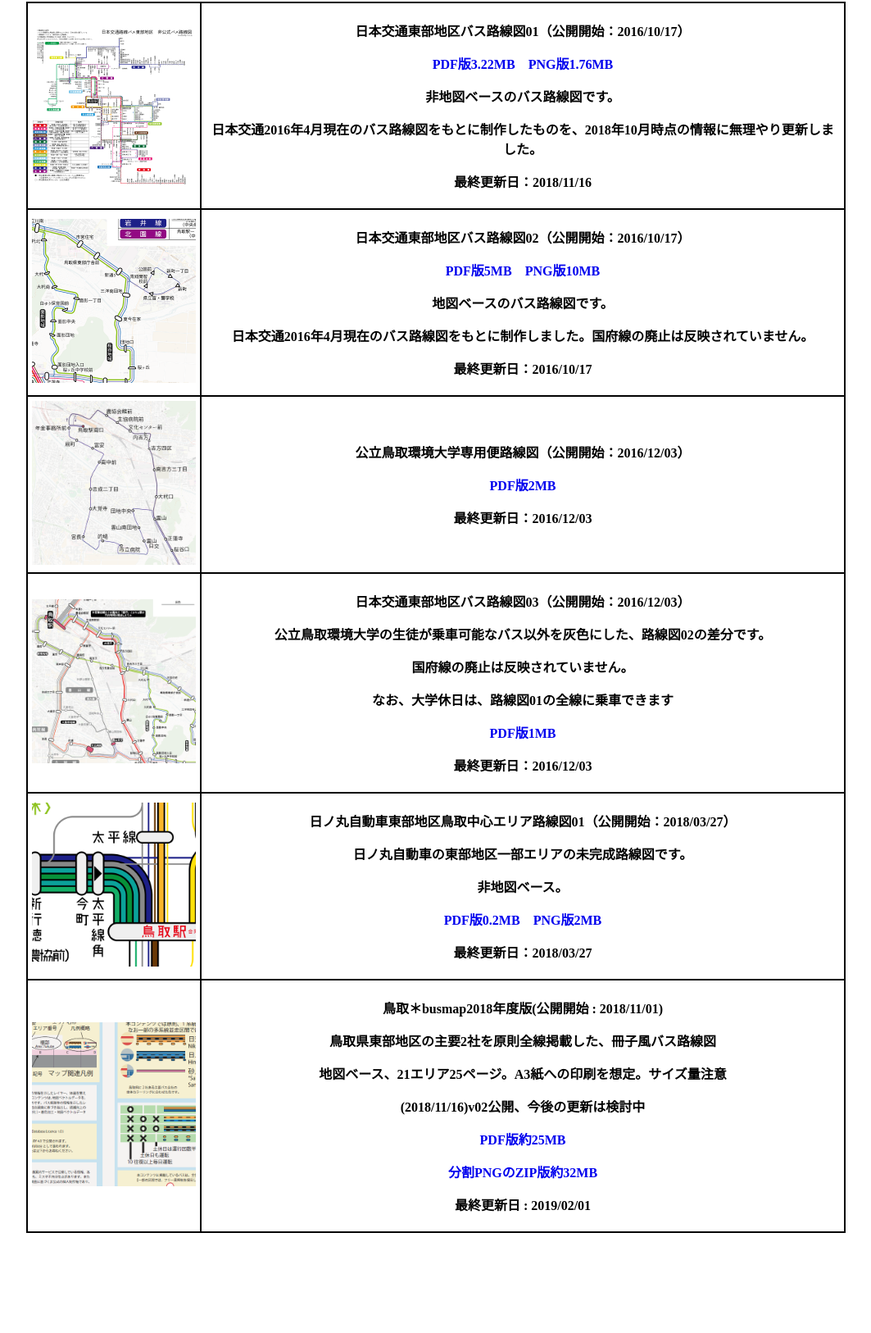
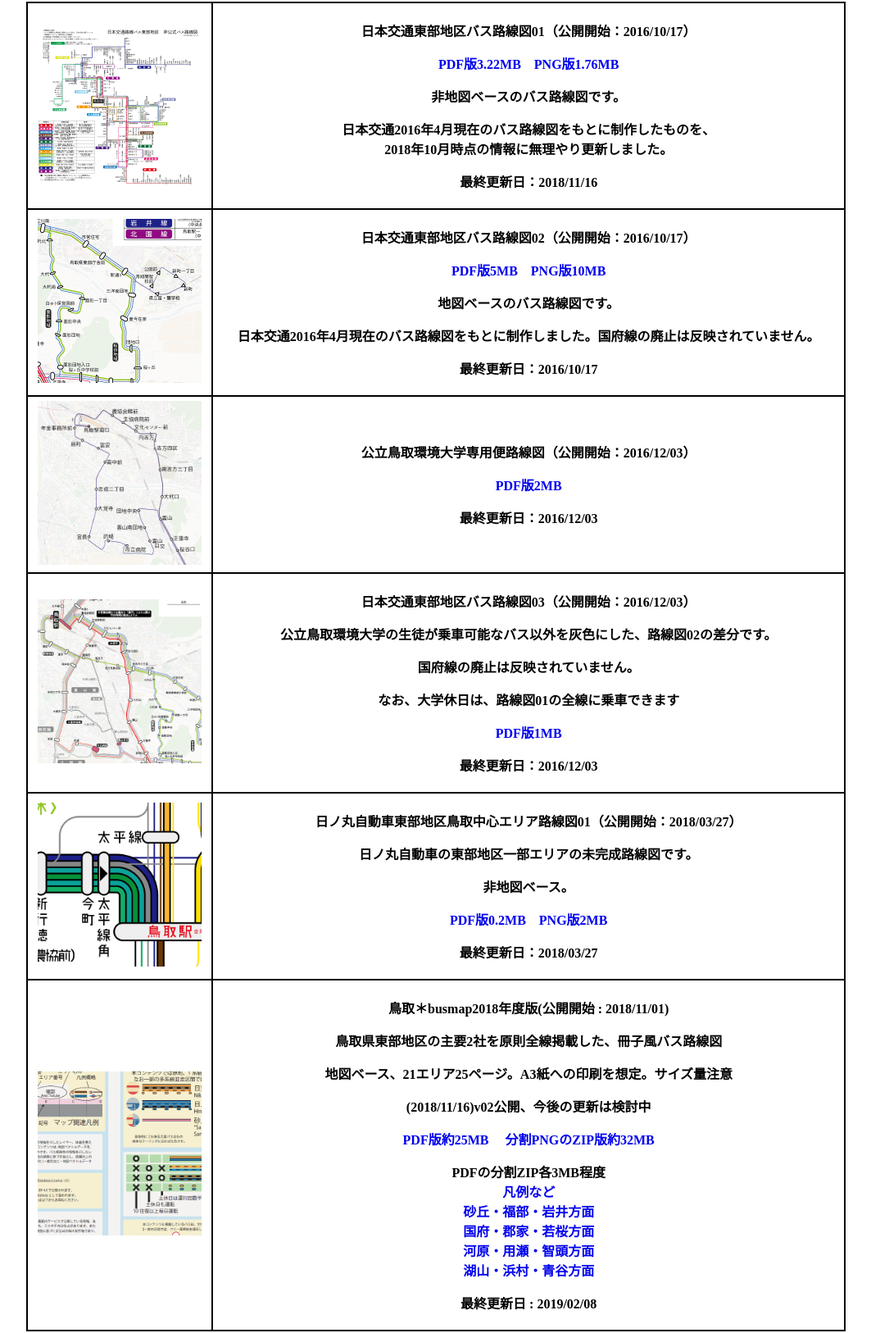
Before and after one commit to kotodu/tottori, a plain HTML site: page busroutemap.html in a window 1280 px wide. Shown: the part 387-2013 px from the top of the page at 82% size, without its empty margins (96-1159 px from the left). Drawn offline with Linux system fonts and the light colour scheme.

Commit message:
20190208v202へ

```diff
--- a/busroutemap.html
+++ b/busroutemap.html
@@ -42,7 +42,7 @@
 			非地図ベースのバス路線図です。
 			</p>
 			<p>
-			日本交通2016年4月現在のバス路線図をもとに制作したものを、2018年10月時点の情報に無理やり更新しました。
+			日本交通2016年4月現在のバス路線図をもとに制作したものを、<br>2018年10月時点の情報に無理やり更新しました。
 			</p>
 			</p>
 			<p>
@@ -117,9 +117,18 @@
 			<p>鳥取県東部地区の主要2社を原則全線掲載した、冊子風バス路線図</p>
 			<p>地図ベース、21エリア25ページ。A3紙への印刷を想定。<b>サイズ量注意</b></p>
 			<p>(2018/11/16)v02公開、今後の更新は検討中</p>
-			<p><a href="cont/TTbusmap_v0201a.pdf">PDF版約25MB</a></p>
-			<p><a href="cont/TTbusmap_v0201b.zip">分割PNGのZIP版約32MB</a></p>
-			<p>最終更新日 : 2019/02/01</p>
+			<p><a href="cont/TTbusmap_v0202a.pdf">PDF版約25MB</a>
+			<!-- </p> -->
+			<!-- <p> -->
+			<a href="cont/TTbusmap_v0202b.zip">分割PNGのZIP版約32MB</a></p>
+			<p>PDFの分割ZIP各3MB程度<br>
+				<a href="cont/v202c/00info.zip">凡例など</a><br>
+				<a href="cont/v202c/maps01_04n.zip">砂丘・福部・岩井方面</a><br>
+				<a href="cont/v202c/maps05_10e.zip">国府・郡家・若桜方面</a><br>
+				<a href="cont/v202c/maps11_14s.zip">河原・用瀬・智頭方面</a><br>
+				<a href="cont/v202c/maps15_21w.zip">湖山・浜村・青谷方面</a><br>
+			</p>
+			<p>最終更新日 : 2019/02/08</p>
 		</th>
 		</tr>
 		</table>
--- a/cont/let.js
+++ b/cont/let.js
@@ -17,7 +17,8 @@ logweb = [
     ['2018/11/16','修正や情報追加を行った同v02を公開しました(統一PDF+分割pngの圧縮)'],
     ['2018/11/16','日本交通東部地区バス路線図01の内容を2018年10月の情報に更新しました'],
     ['2018/12/04','バス時刻表を2018年10月の情報に更新しました'],
-    ['2019/02/01','公開路線図の微修正を行いました']
+    ['2019/02/01','公開路線図の微修正を行いました'],
+    ['2019/02/08','公開路線図の微修正を行いました']
 ];
 
 let lastTTbusmap = [];
```
Also changed, not shown: 7 other files.
